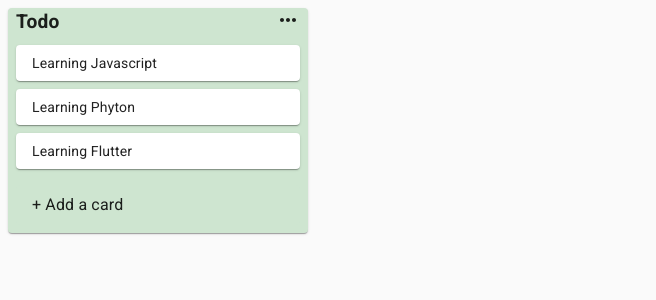
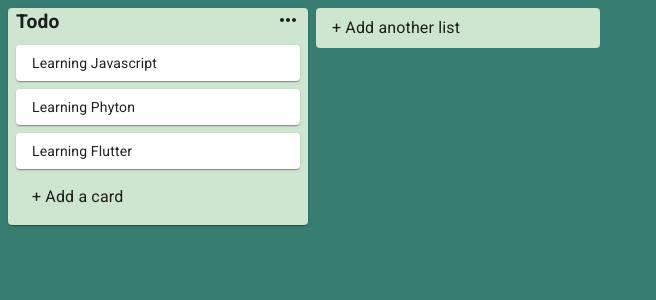
Before and after one commit to galuhraka/qubisa-todo-list, a React (Create React App) app: page / in a window 1280 px wide. Shown: the top 300 px of the page, without its empty margins (0-656 px from the left). Built offline with nearby package versions, Linux system fonts and the light colour scheme.

Commit message:
:tada:Add Card to List

```diff
--- a/src/components/dashboard2/Input/InputCard.js
+++ b/src/components/dashboard2/Input/InputCard.js
@@ -25,25 +25,27 @@
   },
 }));
 
-const InputCard = ({ setOpen, listId }) => {
+const InputCard = ({ setOpen, listId, type }) => {
   const classes = useStyle();
-  const { addMoreCard } = useContext(storeApi);
+  const { addMoreCard, addMoreList } = useContext(storeApi);
 
-  const [cardTitle, setCardTitle] = useState(null);
+  const [title, setTitle] = useState(null);
 
   const handleOnchange = (e) => {
-    setCardTitle(e.target.value);
+    setTitle(e.target.value);
+    console.log(title);
   };
 
   const handleBtnConfirm = () => {
-    addMoreCard(cardTitle, listId);
-    setCardTitle("");
-    setOpen(false);
-  };
-
-  const handleBlur = () => {
-    setCardTitle("");
-    setOpen(false);
+    if (type === "card") {
+      addMoreCard(title, listId);
+      setTitle("");
+      setOpen(false);
+    }else{
+      addMoreList(title)
+      setTitle("");
+      setOpen(false);
+    }
   };
 
   return (
@@ -54,18 +56,22 @@
             onChange={handleOnchange}
             multiline
             fullWidth
-            onBlur={handleBlur}
+            onBlur={() => setOpen(false)}
             inputProps={{
               className: classes.input,
             }}
-            value={cardTitle}
-            placeholder="Enter a title of this card..."
+            value={title}
+            placeholder={
+              type === "card"
+                ? "Enter a title of this card..."
+                : "Enter list title..."
+            }
           />
         </Paper>
       </div>
       <div className={classes.confirm}>
         <Button className={classes.btnConfirm} onClick={handleBtnConfirm}>
-          Add Card
+          {type === "card" ? "Add Card" : "Add List"}
         </Button>
         <IconButton onClick={() => setOpen(false)}>
           <ClearIcon />
--- a/src/components/dashboard2/Input/InputContainer.js
+++ b/src/components/dashboard2/Input/InputContainer.js
@@ -4,7 +4,10 @@
 import InputCard from "./InputCard";
 
 const useStyle = makeStyles((theme) => ({
-  root: { marginTop: theme.spacing(2) },
+  root: {
+    marginTop: theme.spacing(1),
+    width: "300px",
+  },
   addCard: {
     padding: theme.spacing(1, 1, 1, 2),
     margin: theme.spacing(0, 1, 1, 1),
@@ -15,7 +18,7 @@
   },
 }));
 
-const InputContainer = ({ listId }) => {
+const InputContainer = ({ listId, type }) => {
   const classes = useStyle();
 
   const [open, setOpen] = useState(false);
@@ -23,7 +26,7 @@
   return (
     <div className={classes.root}>
       <Collapse in={open}>
-        <InputCard setOpen={setOpen} listId={listId} />
+        <InputCard setOpen={setOpen} listId={listId} type={type} />
       </Collapse>
       <Collapse in={!open}>
         <Paper
@@ -31,7 +34,9 @@
           elevation={0}
           onClick={() => setOpen(!open)}
         >
-          <Typography>+ Add a card</Typography>
+          <Typography>
+            {type === "card" ? "+ Add a card" : "+ Add another list"}
+          </Typography>
         </Paper>
       </Collapse>
     </div>
--- a/src/components/dashboard2/List/List.js
+++ b/src/components/dashboard2/List/List.js
@@ -24,7 +24,7 @@
         {list.cards.map((card) => (
           <Card key={card.id} card={card} />
         ))}
-        <InputContainer listId={list.id} />
+        <InputContainer listId={list.id} type="card" />
       </Paper>
     </div>
   );
--- a/src/screen/App.js
+++ b/src/screen/App.js
@@ -1,13 +1,25 @@
+import { makeStyles } from "@material-ui/core/styles";
 import React, { useState } from "react";
 import { v4 as uuid } from "uuid";
+import InputContainer from "../components/dashboard2/Input/InputContainer";
 import List from "../components/dashboard2/List/List";
+import store from "../utils/store";
 import StoreApi from "../utils/storeApi";
-import store from "../utils/store";
+
+const useStyle = makeStyles((theme) => ({
+  root: {
+    display: "flex",
+    minHeight: "100vh",
+    background: "#377D71",
+  },
+}));
 
 const App = () => {
+  const classes = useStyle();
   const [data, setData] = useState(store);
 
   const addMoreCard = (title, listId) => {
+    console.log(title, listId);
     const newCardId = uuid();
     const newCard = {
       id: newCardId,
@@ -27,13 +39,33 @@
     setData(newState);
   };
 
+  const addMoreList = (title) => {
+    const newListId = uuid();
+
+    const newList = {
+      id: newListId,
+      title,
+      cards: [],
+    };
+
+    const newState = {
+      listIds: [...data.listIds, newListId],
+      lists: {
+        ...data.lists,
+        [newListId]: newList,
+      },
+    };
+    setData(newState);
+  };
+
   return (
-    <StoreApi.Provider value={{ addMoreCard }}>
-      <div>
+    <StoreApi.Provider value={{ addMoreCard, addMoreList }}>
+      <div className={classes.root}>
         {data.listIds.map((listId) => {
           const list = data.lists[listId];
           return <List key={listId} list={list} />;
         })}
+        <InputContainer type="list" />
       </div>
     </StoreApi.Provider>
   );
```
Also changed, not shown: 1 other file (tests, documents, lock files or other folders).
